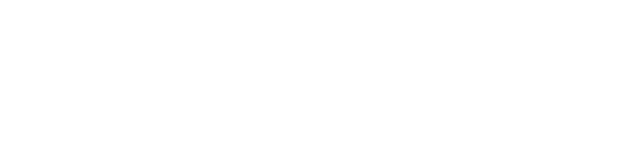
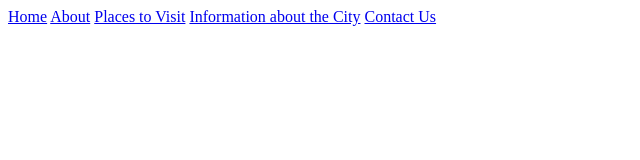
Before and after one commit to icuestiona/visit-madrid-spring, a plain HTML site: page index.html in a window 1280 px wide. Shown: the whole page, without its empty margins (0-640 px from the left). Drawn offline with Linux system fonts and the light colour scheme.

Commit message:
Added navbar

```diff
--- a/index.html
+++ b/index.html
@@ -5,5 +5,13 @@
     <meta name="viewport" content="width=device-width, initial-scale=1.0" />
     <title>Visit Madrid</title>
   </head>
-  <body></body>
+  <body>
+    <nav>
+      <a href="#home">Home</a>
+      <a href="#about">About</a>
+      <a href="#places">Places to Visit</a>
+      <a href="#city">Information about the City</a>
+      <a href="#contact">Contact Us</a>
+    </nav>
+  </body>
 </html>
```
